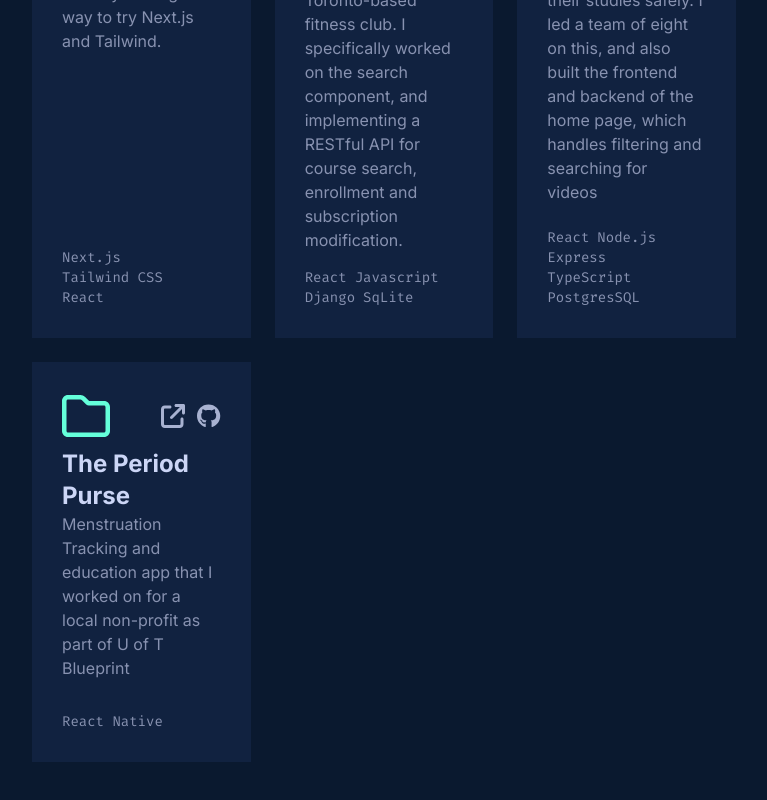
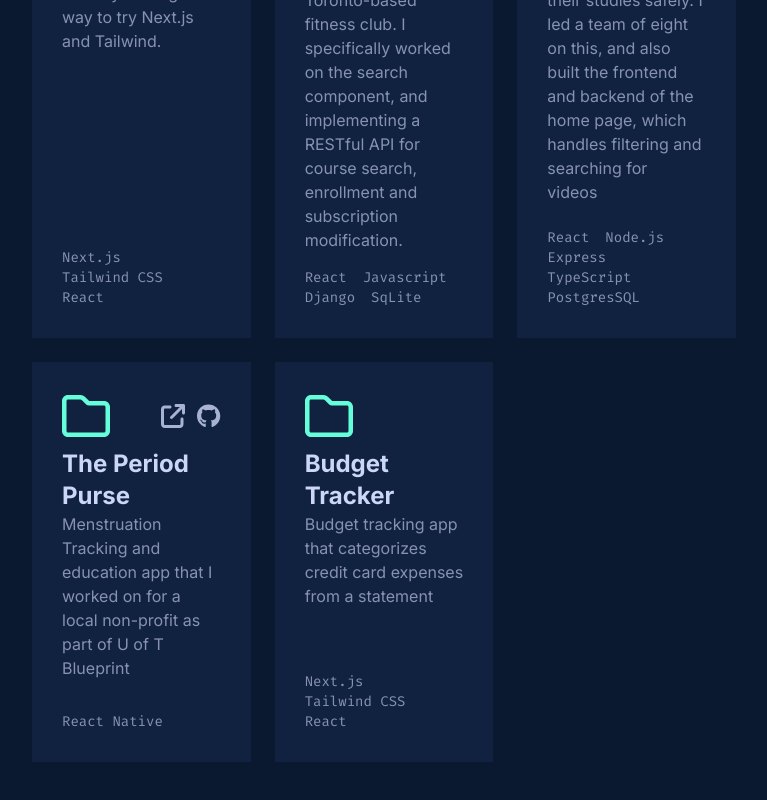
Before and after one commit to kenneth-miura/kennethmiura.com, a Next.js app: page / in a window 1280 px wide. Shown: the part 3102-3902 px from the top of the page, without its empty margins (256-1023 px from the left). Built offline with nearby package versions, Linux system fonts and the light colour scheme.

Commit message:
add budget tracker

```diff
--- a/app/ui/projects/FeaturedProject.tsx
+++ b/app/ui/projects/FeaturedProject.tsx
@@ -30,7 +30,7 @@ export default function FeaturedProject(props: FeaturedProjectProps) {
                 <TextWithLinks linkableTexts={description}/>
             </div>
             <div className="flex">
-                <IconLink href={githubUrl} icon={faGithub}/>
+                {githubUrl && <IconLink href={githubUrl} icon={faGithub}/>}
                 {url && <IconLink href={url} icon={faArrowUpRightFromSquare}/>}
             </div>
             <div className={'flex justify-end'}>{techStack.map(technology => <div key={technology}
--- a/app/ui/projects/ProjectCard.tsx
+++ b/app/ui/projects/ProjectCard.tsx
@@ -26,9 +26,9 @@ export default function ProjectCard(props: ProjectCardProps) {
                         <FontAwesomeIcon icon={faArrowUpRightFromSquare} size={iconSize}
                                          className={clsx([styles.interactableIcon, 'mr-3'])}/>
                     </a>}
-                    <a href={githubUrl}>
+                    {githubUrl && <a href={githubUrl}>
                         <FontAwesomeIcon icon={faGithub} size={iconSize} className={styles.interactableIcon}/>
-                    </a>
+                    </a>}
                 </div>
             </div>
             <h1 className='text-2xl font-bold mt-2'>{title}</h1>
@@ -36,7 +36,7 @@ export default function ProjectCard(props: ProjectCardProps) {
         </div>
         <div className='mt-4'>
             <div className={'flex flex-wrap'}>{techStack.map(technology => <span key={technology}
-                                                                                 className={clsx([firaCode.className, 'text-sm mr-2'])}> {technology}</span>)}</div>
+                                                                                 className={clsx([firaCode.className, 'text-sm mr-4'])}> {technology}</span>)}</div>
         </div>
     </div>)
 
--- /dev/null
+++ b/data/projects/budget-tracker.json
@@ -0,0 +1,11 @@
+{
+  "title": "Budget Tracker",
+  "description": [
+    "Budget tracking app that categorizes credit card expenses from a statement"
+  ],
+  "techStack": [
+    "Next.js",
+    "Tailwind CSS",
+    "React"
+  ]
+}
--- a/data/projects/index.ts
+++ b/data/projects/index.ts
@@ -2,6 +2,7 @@ import website from './website.json';
 import teclab from './tecl.json';
 import torontoFitness from './toronto-fitness.json';
 import tpp from './tpp.json';
+import budgetTracker from './budget-tracker.json';
 
 export type LinkableText = string | {text: string, url: string};
 interface ImageData {
@@ -12,11 +13,11 @@ export interface Project {
     title: string;
     description: LinkableText[];
     url?: string;
-    githubUrl: string;
+    githubUrl?: string;
     techStack: string[];
     imageData?: ImageData;
-};
+}
 
-const projects: Project[] = [website, torontoFitness, teclab, tpp];
+const projects: Project[] = [website, torontoFitness, teclab, tpp, budgetTracker];
 
 export default projects;
```
